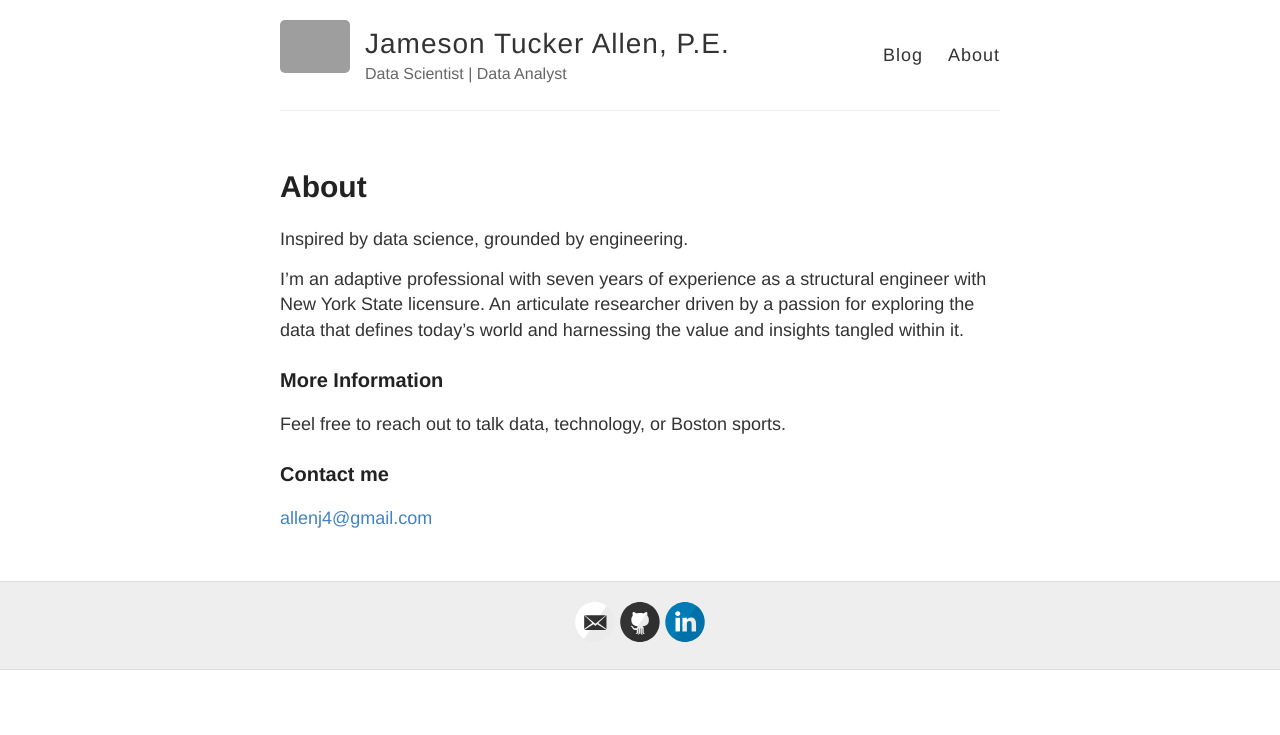
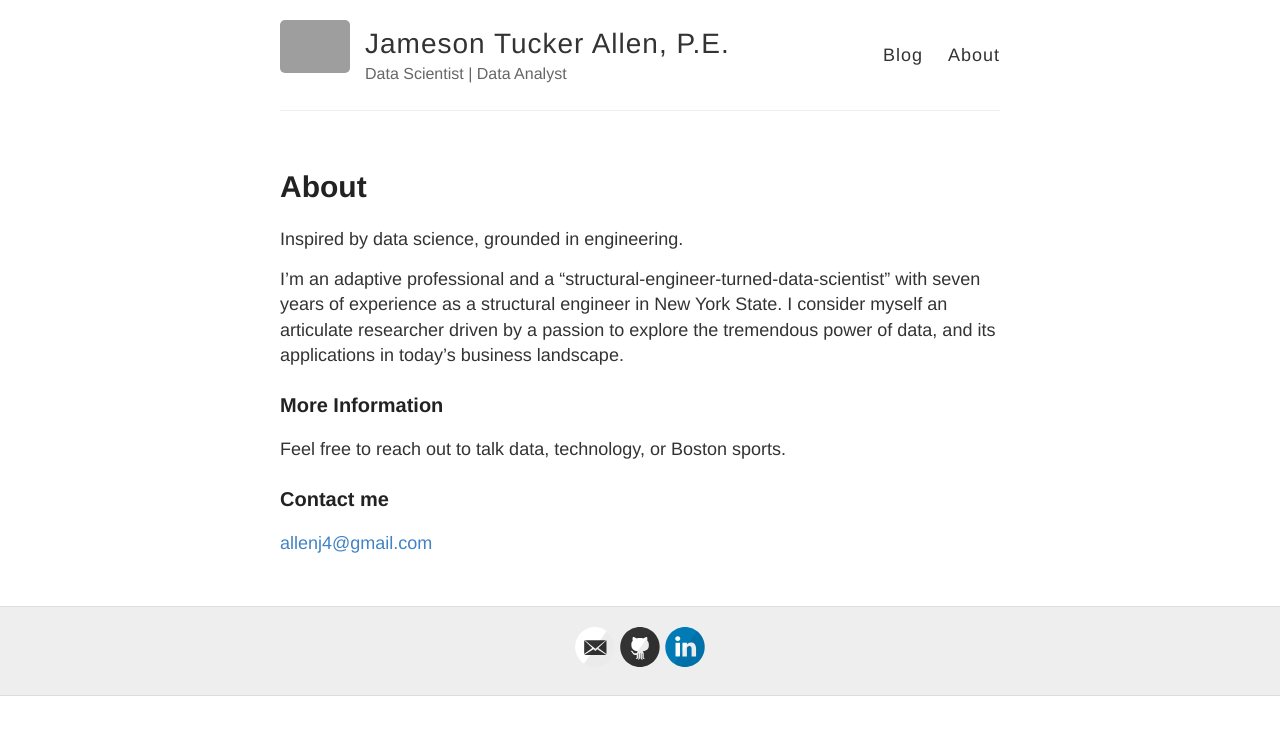
Before and after one commit to PhilPizza/jekyll-now, a Jekyll site: the page built from about.md, in a window 1280 px wide. Shown: the top 735 px of the page. Built offline with Jekyll 4.4.1, drawn with Linux system fonts in a browser that asks for light colours; grey boxes are pictures that could not be loaded.

Commit message:
Changed some wording

```diff
--- a/about.md
+++ b/about.md
@@ -4,9 +4,9 @@ title: About
 permalink: /about/
 ---
 
-Inspired by data science, grounded by engineering.
+Inspired by data science, grounded in engineering.
 
-I'm an adaptive professional with seven years of experience as a structural engineer with New York State licensure. An articulate researcher driven by a passion for exploring the data that defines today's world and harnessing the value and insights tangled within it.
+I'm an adaptive professional and a "structural-engineer-turned-data-scientist" with seven years of experience as a structural engineer in New York State. I consider myself an articulate researcher driven by a passion to explore the tremendous power of data, and its applications in today's business landscape.
 
 ### More Information
 
```
Also changed, not shown: _posts/2018-02-26-Reddit_Comment_blog.md (+23 -14 lines).
